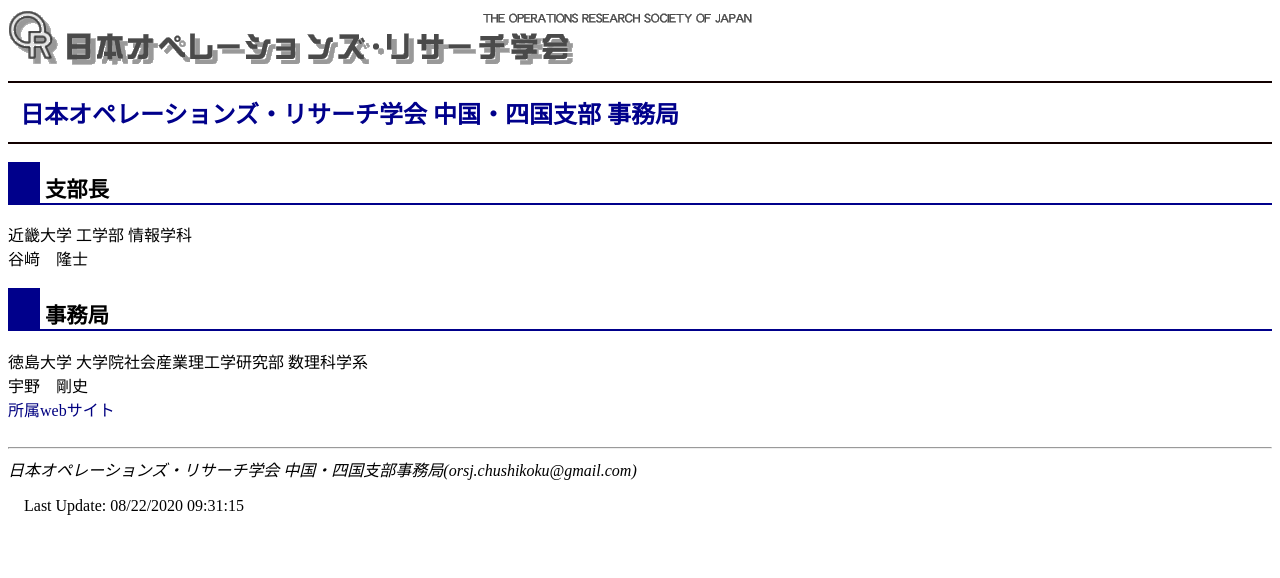
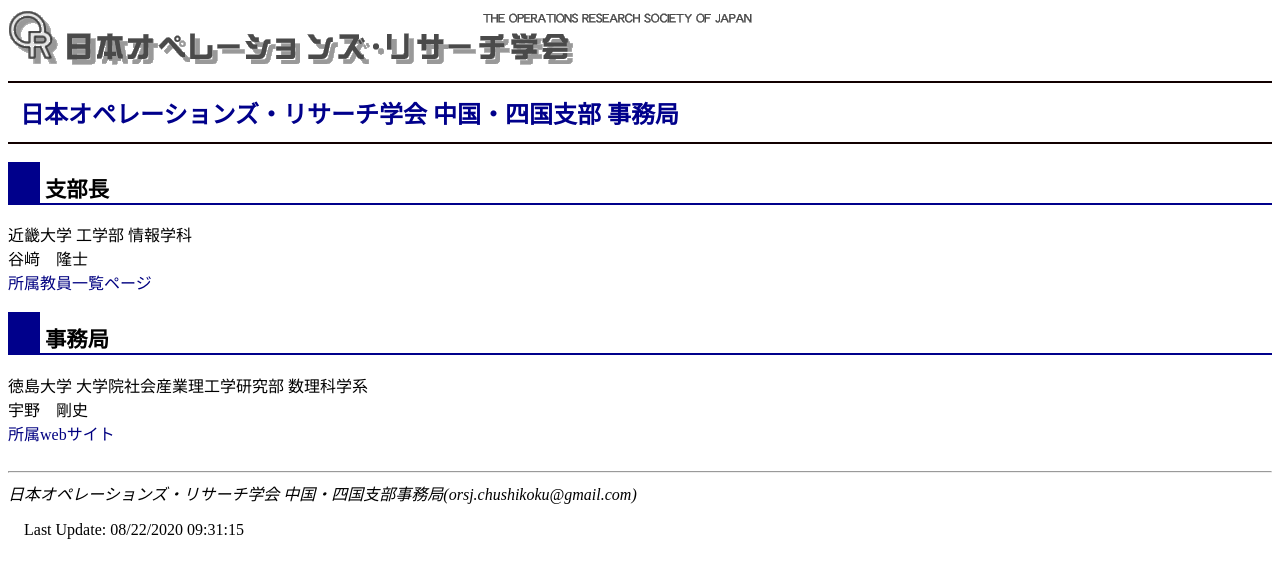
Before and after one commit to orsj-cs/orsj-cs.github.io, a Jekyll site: the page built from office_info.html, in a window 1280 px wide. Shown: the top 578 px of the page. Built offline with Jekyll 4.4.1, drawn with Linux system fonts in a browser that asks for light colours.

Commit message:
Update office_info.html

```diff
--- a/office_info.html
+++ b/office_info.html
@@ -7,6 +7,7 @@ title: 日本オペレーションズ・リサーチ学会 中国・四国支部
 <div>
 近畿大学 工学部 情報学科<br>
 谷﨑　隆士<br>
+<a href="https://research.kindai.ac.jp/profile/ja.7ec44c6701fd6ccc.html">所属教員一覧ページ</a>
 </div>
 
 <h2>事務局</h2>
```
